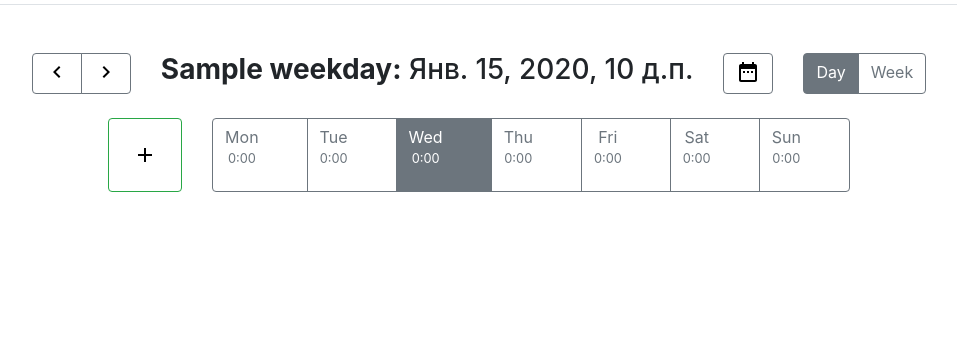
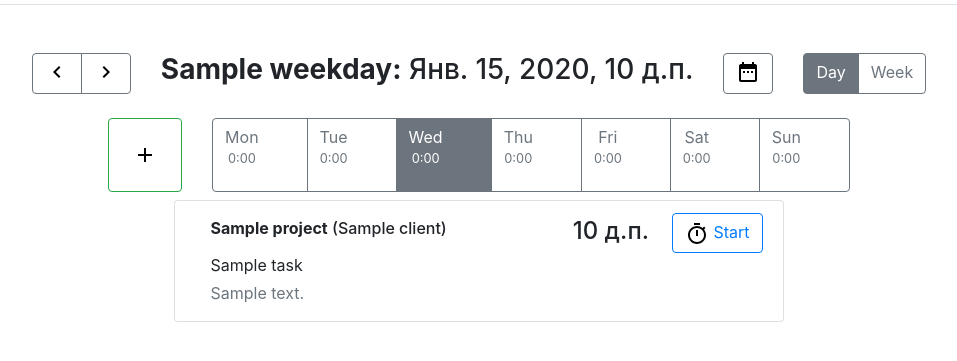
Before and after one commit to k0oda/timesheets, a Django app: template templates/timesheets/company_panel/time.html in a window 1280 px wide. Shown: the part 159-520 px from the top of the page, without its empty margins (161-1118 px from the left). Run offline with Django 3.2, Linux system fonts and the light colour scheme; data comes from the database, SQL or seed files in the repository; tables that the repository leaves empty hold one stand-in row (values such as "Sample post"); the template is opened without the code that fills it: values that come from a table or form of the project are taken from there, most other values are stand-ins (such as "Sample title", 1, 10 or a date in 2020); some libraries are stand-ins or nearby versions.

Commit message:
add: all entries list in template

```diff
--- a/templates/timesheets/company_panel/time.html
+++ b/templates/timesheets/company_panel/time.html
@@ -34,4 +34,20 @@
             <a class="btn btn-outline-secondary {% if today.weekday == 6 %} active {% endif %} pr-5" href="#">Sun<br><small>0:00</small></a>
         </div>
     </div>
+
+    <div class="row justify-content-center mt-2">
+        <ul class="list-group">
+            {% for entry in entries %}
+                <li class="list-group-item">
+                    <div class="d-flex w-100">
+                        <h6 class="col-auto mr-5 align-self-center"><strong>{{ entry }}</strong> ({{ entry.project.client.name }})</h6>
+                        <h4 class="col-auto ml-5 mb-1 align-self-center">{{ entry.timer }}</h4>
+                        <a class="col-auto ml-2 btn btn-outline-primary" href="#"><img src="{% static 'timesheets_app/img/timer-start.svg' %}" alt="Start"> Start</a>
+                    </div>
+                    <p class="col-auto mb-1">{{ entry.task.name }}</p>
+                    <p class="col-auto text-muted mb-1">{{ entry.notes }}</p>
+                </li>
+            {% endfor %}
+        </ul>
+    </div>
 {% endblock %}
```
